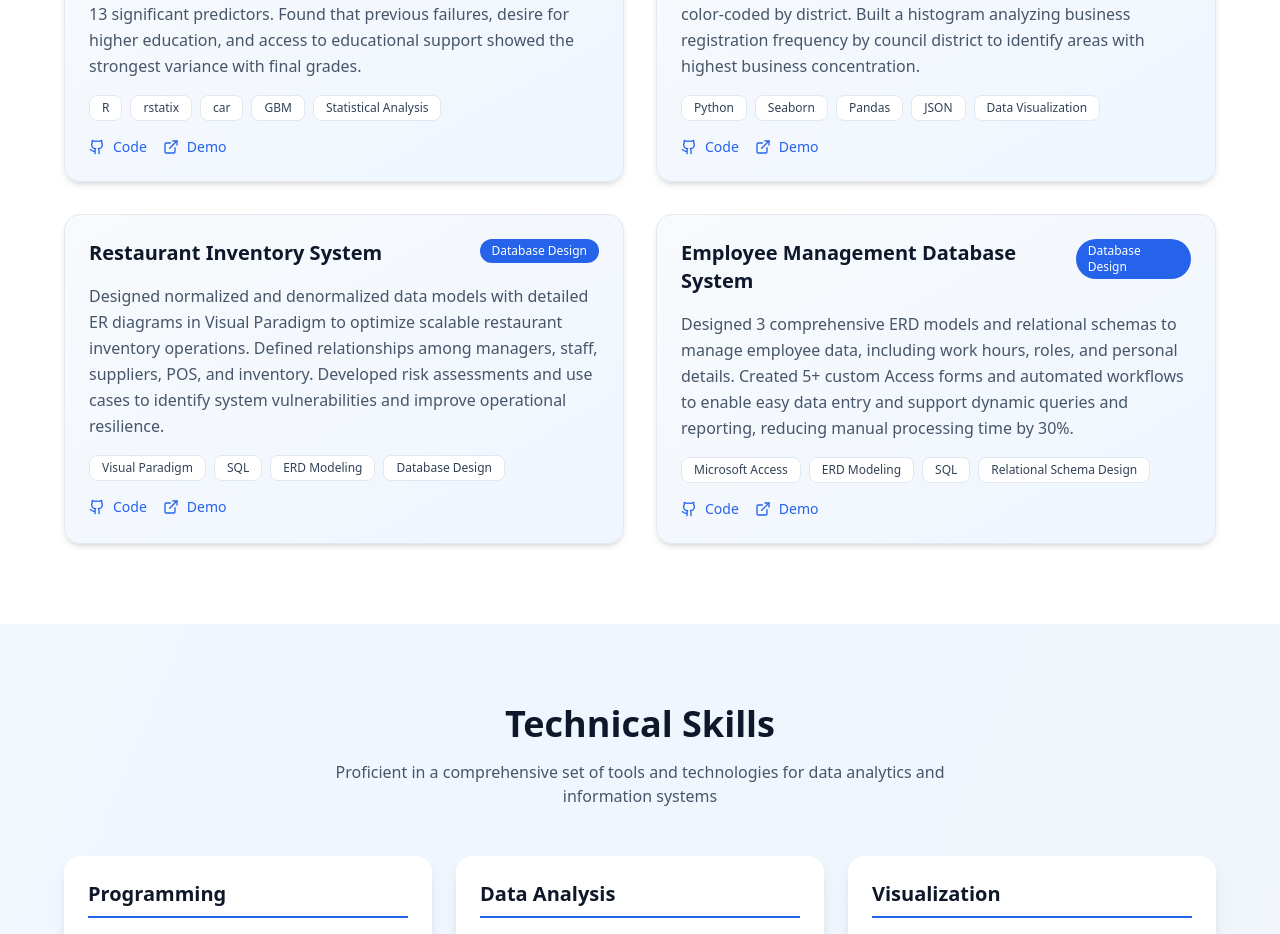
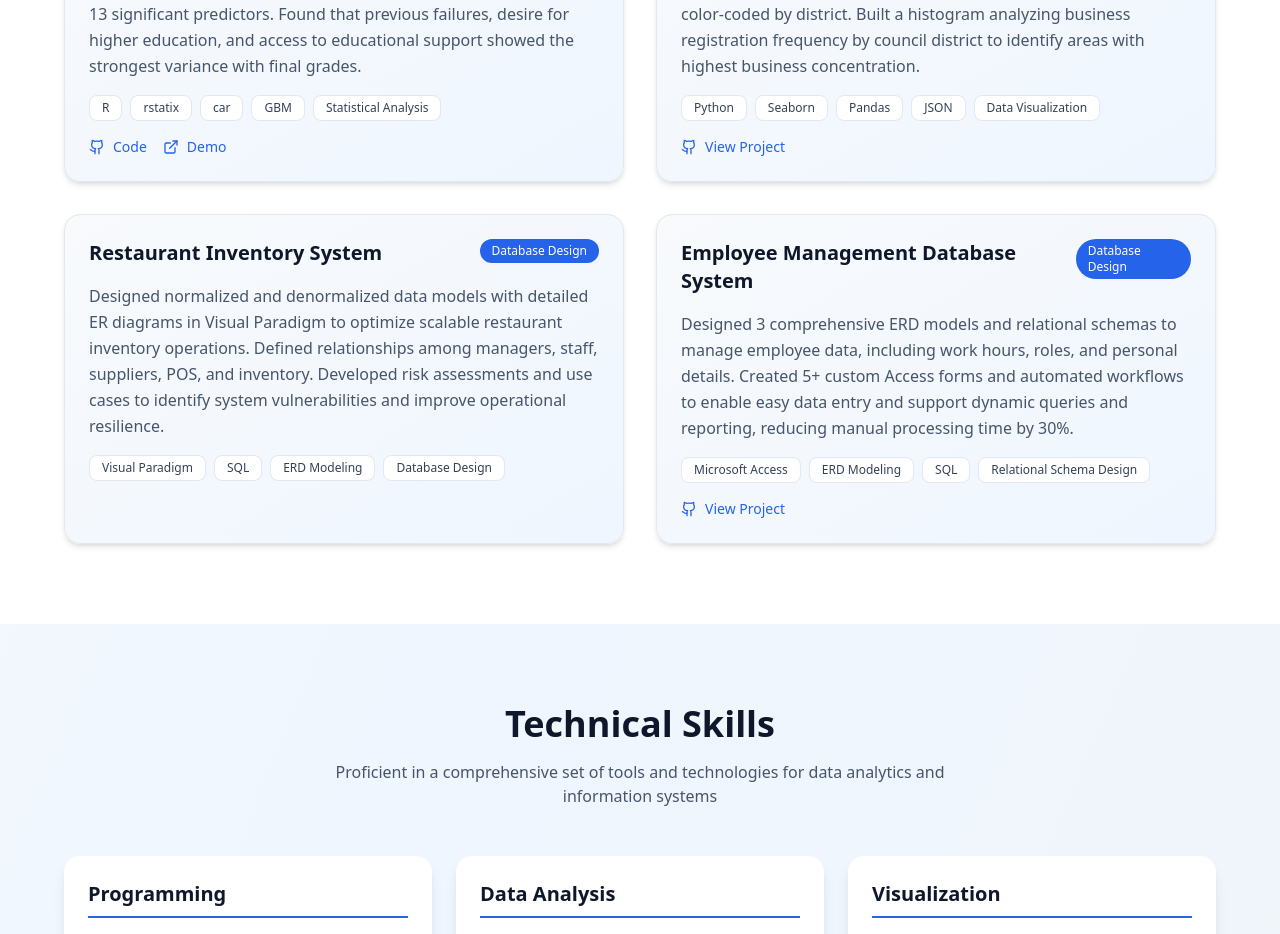
Before and after one commit to liabia-ux/portfolio-site, a React (Vite) app: page / in a window 1280 px wide. Shown: the part 1200-2134 px from the top of the page. Built offline with nearby package versions, Linux system fonts and the light colour scheme.

Commit message:
Update App.jsx

```diff
--- a/src/App.jsx
+++ b/src/App.jsx
@@ -153,14 +153,18 @@ export default function DataPortfolio() {
                   ))}
                 </div>
                 <div className="flex gap-4">
+                  {project.github !== "#" && (
                     <a href={project.github} className="flex items-center gap-2 text-blue-600 hover:text-blue-700 text-sm font-medium transition-colors">
                       <Github className="w-4 h-4" />
-                    Code
+                      {project.demo !== "#" ? "Code" : "View Project"}
                     </a>
+                  )}
+                  {project.demo !== "#" && (
                     <a href={project.demo} className="flex items-center gap-2 text-blue-600 hover:text-blue-700 text-sm font-medium transition-colors">
                       <ExternalLink className="w-4 h-4" />
                       Demo
                     </a>
+                  )}
                 </div>
               </div>
             ))}
```
Lines whose indentation alone changed are shown as unchanged.
